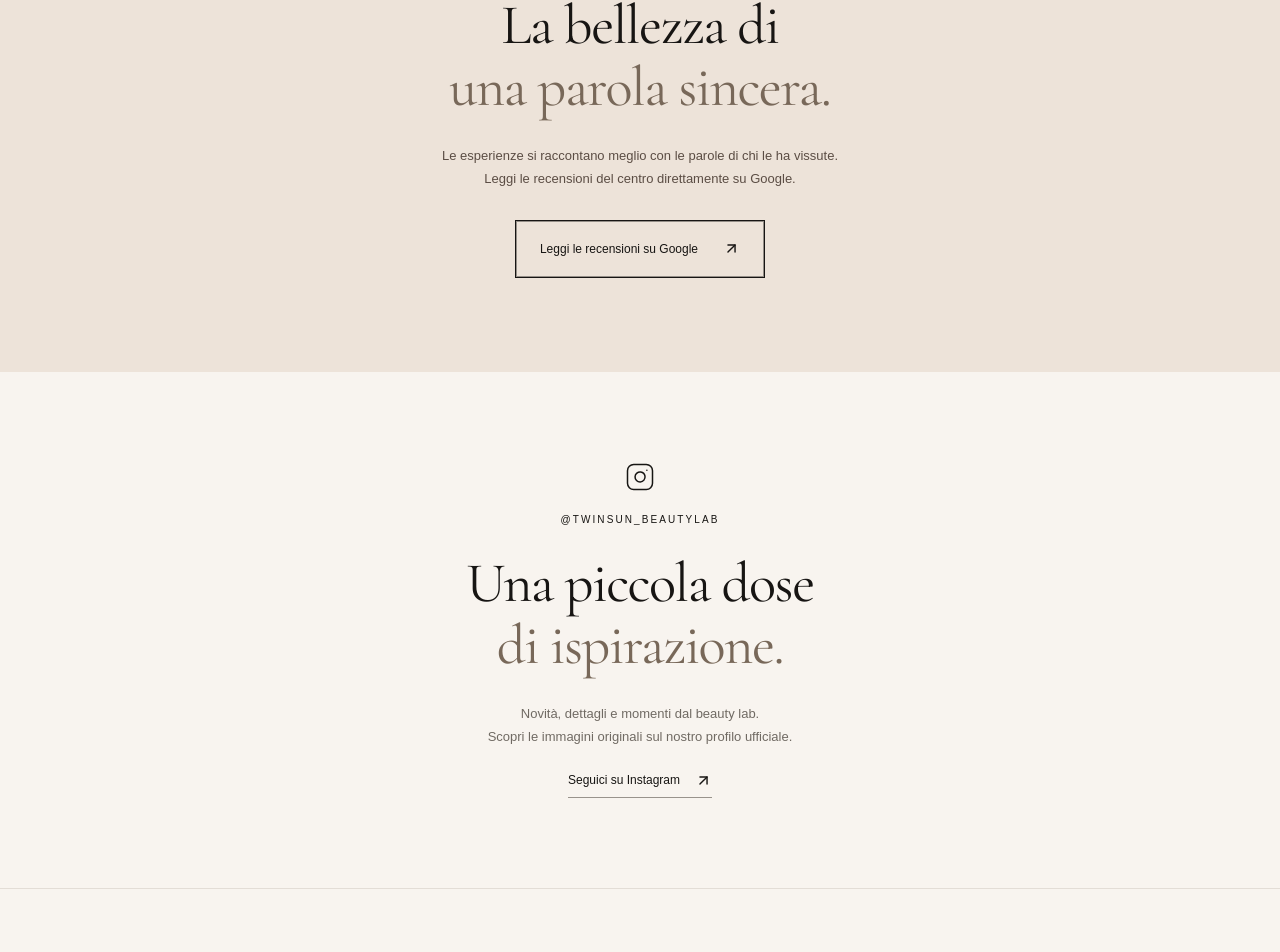
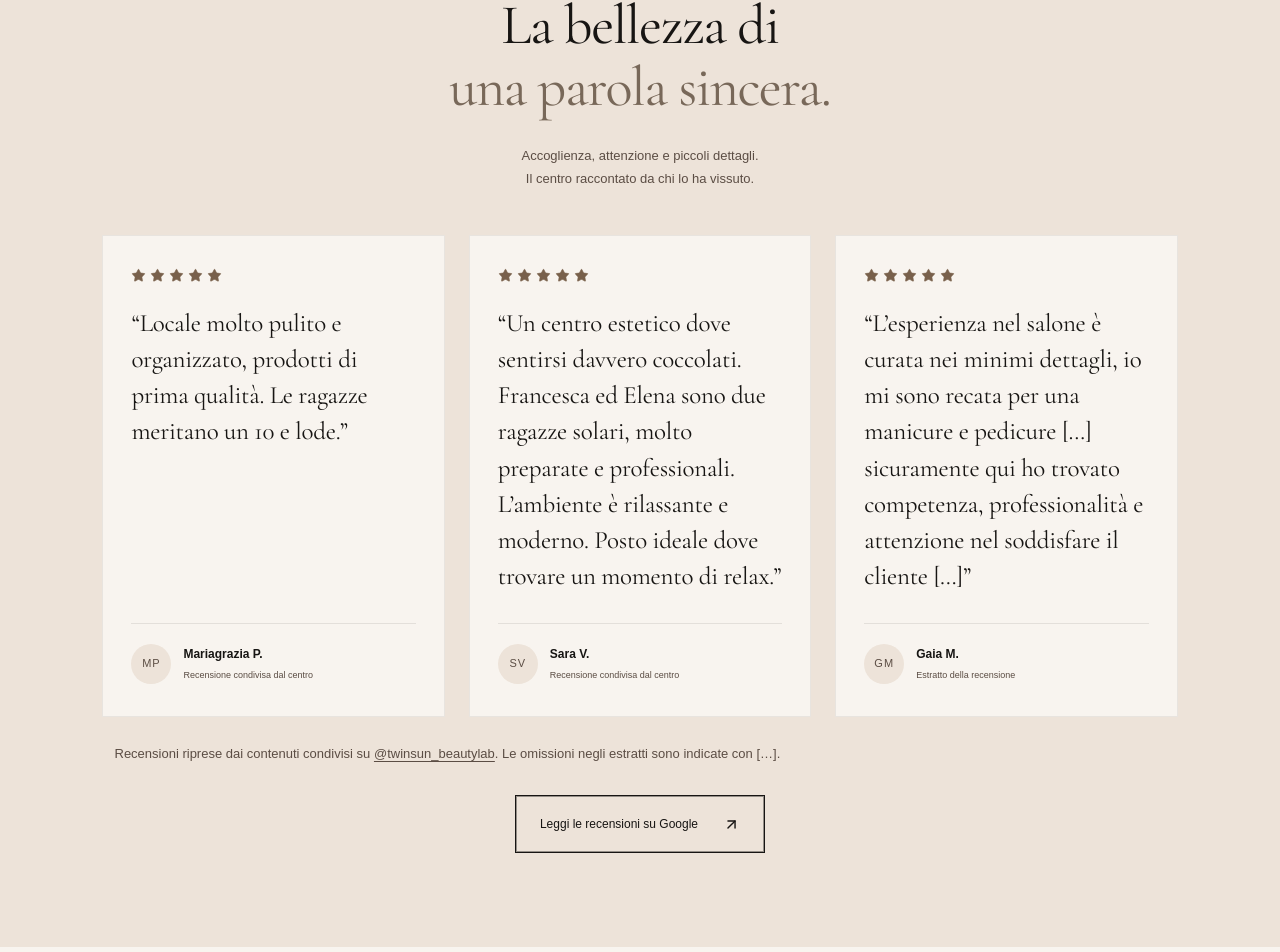
Before and after one commit to Biscoooo/twinsun_beautylab, a React (Vite) app: page / in a window 1280 px wide. Shown: the part 4864-5816 px from the top of the page. Built offline with nearby package versions, Linux system fonts and the light colour scheme.

Commit message:
Add three customer reviews faithfully transcribed from shared Instagram materials

```diff
--- a/scripts/browser-check.cjs
+++ b/scripts/browser-check.cjs
@@ -46,6 +46,24 @@ const assert = require("node:assert/strict");
       1,
     );
   }
+  assert.equal(await page.locator("#recensioni .review-card").count(), 3);
+  for (const author of ["Mariagrazia P.", "Sara V.", "Gaia M."]) {
+    assert.equal(
+      await page
+        .locator("#recensioni cite")
+        .filter({ hasText: author })
+        .count(),
+      1,
+    );
+  }
+  assert.equal(
+    await page.locator('#recensioni [aria-label="5 stelle su 5"]').count(),
+    3,
+  );
+  assert.equal(
+    await page.locator("#recensioni .review-source a").getAttribute("href"),
+    "https://www.instagram.com/twinsun_beautylab/",
+  );
   const logos = page.locator(".brand-official-logo");
   assert.equal(await logos.count(), 2);
   await logos.first().evaluate((img) => img.decode());
--- a/src/data.js
+++ b/src/data.js
@@ -103,6 +103,32 @@ export const gallery = [
     note: "Segnaposto illustrato · foto dei risultati da inserire",
   },
 ];
+// Trascrizioni dalle immagini di recensioni condivise dall’utente dal profilo ufficiale.
+// Le omissioni sono indicate con […]; nessuna data o verifica Google viene attribuita.
+export const reviews = [
+  {
+    author: "Mariagrazia P.",
+    initials: "MP",
+    rating: 5,
+    text: "Locale molto pulito e organizzato, prodotti di prima qualità. Le ragazze meritano un 10 e lode.",
+    excerpt: false,
+  },
+  {
+    author: "Sara V.",
+    initials: "SV",
+    rating: 5,
+    text: "Un centro estetico dove sentirsi davvero coccolati. Francesca ed Elena sono due ragazze solari, molto preparate e professionali. L’ambiente è rilassante e moderno. Posto ideale dove trovare un momento di relax.",
+    excerpt: false,
+  },
+  {
+    author: "Gaia M.",
+    initials: "GM",
+    rating: 5,
+    text: "L’esperienza nel salone è curata nei minimi dettagli, io mi sono recata per una manicure e pedicure […] sicuramente qui ho trovato competenza, professionalità e attenzione nel soddisfare il cliente […]",
+    excerpt: true,
+  },
+];
+
 export const businessSchema = {
   "@context": "https://schema.org",
   "@type": "BeautySalon",
--- a/src/main.jsx
+++ b/src/main.jsx
@@ -19,6 +19,7 @@ import {
   Eye,
   Waves,
   Wind,
+  Star,
 } from "lucide-react";
 import {
   studio,
@@ -26,6 +27,7 @@ import {
   navigation,
   treatments,
   gallery,
+  reviews,
   businessSchema,
 } from "./data";
 import "@fontsource/cormorant-garamond/latin-400.css";
@@ -501,7 +503,8 @@ function App() {
             ))}
           </div>
         </section>
-        <section id="recensioni" className="reviews reveal">
+        <section id="recensioni" className="reviews">
+          <div className="review-intro reveal">
             <p className="eyebrow">LE VOSTRE ESPERIENZE</p>
             <span className="review-mark" aria-hidden="true">
               “
@@ -512,10 +515,58 @@ function App() {
               <em>una parola sincera.</em>
             </h2>
             <p>
-            Le esperienze si raccontano meglio con le parole di chi le ha
-            vissute.
+              Accoglienza, attenzione e piccoli dettagli.
               <br />
-            Leggi le recensioni del centro direttamente su Google.
+              Il centro raccontato da chi lo ha vissuto.
+            </p>
+          </div>
+          <div className="review-grid">
+            {reviews.map((review) => (
+              <figure className="review-card reveal" key={review.author}>
+                <span
+                  className="review-stars"
+                  role="img"
+                  aria-label={`${review.rating} stelle su 5`}
+                >
+                  {Array.from({ length: review.rating }, (_, i) => (
+                    <Star
+                      key={i}
+                      size={15}
+                      fill="currentColor"
+                      strokeWidth={1}
+                      aria-hidden="true"
+                    />
+                  ))}
+                </span>
+                <blockquote>
+                  <p>“{review.text}”</p>
+                </blockquote>
+                <figcaption>
+                  <span className="review-initials" aria-hidden="true">
+                    {review.initials}
+                  </span>
+                  <span>
+                    <cite>{review.author}</cite>
+                    <small>
+                      {review.excerpt
+                        ? "Estratto della recensione"
+                        : "Recensione condivisa dal centro"}
+                    </small>
+                  </span>
+                </figcaption>
+              </figure>
+            ))}
+          </div>
+          <p className="review-source">
+            Recensioni riprese dai contenuti condivisi su{" "}
+            <a
+              href={studio.instagram}
+              target="_blank"
+              rel="noopener noreferrer"
+            >
+              @twinsun_beautylab
+            </a>
+            . Le omissioni negli estratti sono indicate con […].
           </p>
           <a
             href={studio.maps}
--- a/src/style.css
+++ b/src/style.css
@@ -1776,3 +1776,119 @@ h2 {
     transform: none;
   }
 }
+/* Le parole dei clienti, in una griglia leggibile anche senza interazione. */
+.review-grid {
+  display: grid;
+  grid-template-columns: repeat(3, minmax(0, 1fr));
+  gap: 24px;
+  margin: 44px 0 24px;
+  text-align: left;
+}
+.review-card {
+  margin: 0;
+  padding: 32px 28px;
+  background: var(--color-paper);
+  border: 1px solid #17151312;
+  display: flex;
+  flex-direction: column;
+  align-items: flex-start;
+}
+.review-stars {
+  display: flex;
+  gap: 4px;
+  color: #78604b;
+  margin-bottom: 22px;
+}
+.review-card blockquote {
+  margin: 0;
+  flex: 1;
+}
+.reviews .review-card blockquote p {
+  font-family: var(--font-display);
+  font-size: 25px;
+  line-height: 1.45;
+  letter-spacing: -0.01em;
+  color: var(--color-ink);
+  margin: 0 0 28px;
+}
+.review-card figcaption {
+  display: flex;
+  align-items: center;
+  gap: 12px;
+  padding-top: 20px;
+  border-top: 1px solid #17151318;
+  width: 100%;
+}
+.review-initials {
+  display: grid;
+  place-items: center;
+  width: 40px;
+  height: 40px;
+  flex-shrink: 0;
+  border-radius: 50%;
+  background: var(--color-cream);
+  font-size: 11px;
+  letter-spacing: 1px;
+  color: #5b4d44;
+}
+.review-card cite {
+  display: block;
+  font-style: normal;
+  font-size: 12px;
+  font-weight: 600;
+}
+.review-card small {
+  display: block;
+  margin-top: 5px;
+  font-size: 9px;
+  line-height: 1.6;
+  color: #5b4d44;
+}
+.reviews .review-source {
+  font-size: 10px;
+  line-height: 1.9;
+  color: #5b4d44;
+  max-width: 690px;
+  margin: 0 auto 30px;
+}
+.review-source a {
+  text-decoration: underline;
+  text-underline-offset: 3px;
+}
+@media (prefers-reduced-motion: no-preference) {
+  .review-grid > .reveal:nth-child(2) {
+    --reveal-delay: 90ms;
+  }
+  .review-grid > .reveal:nth-child(3) {
+    --reveal-delay: 180ms;
+  }
+}
+@media (max-width: 900px) {
+  .review-grid {
+    grid-template-columns: 1fr;
+    max-width: 620px;
+    margin-left: auto;
+    margin-right: auto;
+  }
+  .review-card {
+    padding: 28px;
+  }
+  .reviews .review-card blockquote p {
+    font-size: 26px;
+  }
+  .review-grid > .reveal {
+    --reveal-delay: 0ms;
+  }
+}
+@media (max-width: 600px) {
+  .reviews .review-card blockquote p {
+    font-size: 24px;
+  }
+  .review-card {
+    padding: 25px 23px;
+  }
+  .review-grid {
+    gap: 18px;
+    margin-top: 32px;
+  }
+}
```
Also changed, not shown: 1 other file (tests, documents, lock files or other folders). Lines whose indentation alone changed are shown as unchanged.
